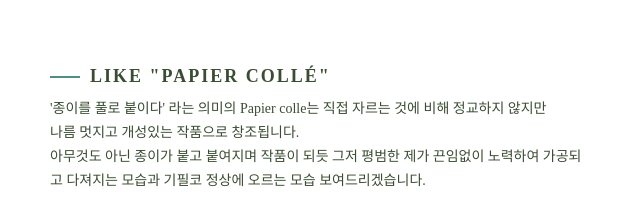
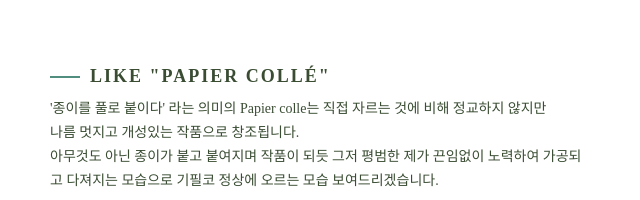
Before and after one commit to seungha-website/portfolio, a plain HTML site: page index.html in a window 1280 px wide. Shown: the part 1053-1253 px from the top of the page, 35-675 px from the left. Drawn offline with nearby package versions, Linux system fonts and the light colour scheme; a script that the page names is missing; files whose address does not match are found by name; a web font is replaced by a local one.

Commit message:
Add files via upload

```diff
--- a/index.html
+++ b/index.html
@@ -74,7 +74,7 @@
                 <h4>LIKE "PAPIER COLLÉ"</h4>
                 <p> '종이를 풀로 붙이다' 라는 의미의 Papier colle는 직접 자르는 것에 비해 정교하지 않지만 <br>
                     나름 멋지고 개성있는 작품으로 창조됩니다. <br>
-                    아무것도 아닌 종이가 붙고 붙여지며 작품이 되듯 그저 평범한 제가 끈임없이 노력하여 가공되고 다져지는 모습과 기필코 정상에 오르는 모습 보여드리겠습니다.</p>
+                    아무것도 아닌 종이가 붙고 붙여지며 작품이 되듯 그저 평범한 제가 끈임없이 노력하여 가공되고 다져지는 모습으로 기필코 정상에 오르는 모습 보여드리겠습니다.</p>
                 <p>
                 </p>
                 <div class="h-50"></div> <img src="./img/signature.png" width="230" alt="" />
```
